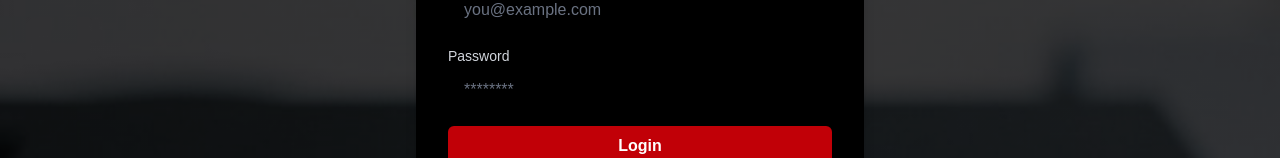
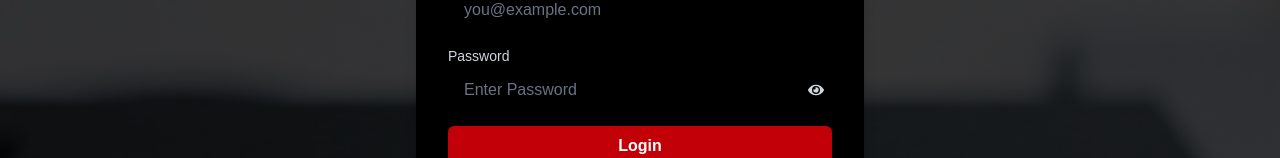
Before and after one commit to Lincoln-Madaraka/bloodafya, a Next.js app: page /login in a window 1280 px wide. Shown: the part 370-528 px from the top of the page. Built offline with nearby package versions, Linux system fonts and the light colour scheme.

Commit message:
some addition

```diff
--- a/src/app/login/page.tsx
+++ b/src/app/login/page.tsx
@@ -1,11 +1,12 @@
 'use client';
 
-import React from 'react';
-import { FaArrowLeft, FaTwitter, FaInstagram, FaGlobe, FaEnvelope } from 'react-icons/fa';
+import React, { useState } from "react";
+import { FaArrowLeft, FaTwitter, FaInstagram, FaGlobe, FaEnvelope, FaEye, FaEyeSlash} from 'react-icons/fa';
 import { useRouter } from 'next/navigation';
 
 export default function Login() {
   const router = useRouter();
+  const [showPassword, setShowPassword] = useState(false);
 
   return (
     <div
@@ -44,18 +45,27 @@ export default function Login() {
               <input
                 type="email"
                 id="email"
-                className="w-full px-4 py-2 rounded-md text-black placeholder-gray-500 focus:outline-none focus:ring focus:border-red-500"
+                className="w-full px-4 py-2 rounded-md  text-white placeholder-gray-500 focus:outline-none focus:ring focus:border-red-500"
                 placeholder="you@example.com"
               />
             </div>
             <div>
               <label htmlFor="password" className="block mb-1 text-sm text-gray-300">Password</label>
-              <input
-                type="password"
-                id="password"
-                className="w-full px-4 py-2 rounded-md text-black placeholder-gray-500 focus:outline-none focus:ring focus:border-red-500"
-                placeholder="********"
-              />
+              <div className="relative">
+                <input
+                  type={showPassword ? "text" : "password"}
+                  id="password"
+                  className="w-full px-4 py-2 rounded-md text-white placeholder-gray-500 focus:outline-none focus:ring focus:border-red-500"
+                  placeholder="Enter Password"
+                />
+                <button
+                  type="button"
+                  className="absolute right-2 top-1/2 transform -translate-y-1/2 text-gray-300"
+                  onClick={() => setShowPassword(!showPassword)}
+                >
+                  {showPassword ? <FaEyeSlash /> : <FaEye />}
+                </button>
+              </div>
             </div>
             <button
               type="submit"
@@ -73,7 +83,7 @@ export default function Login() {
 
           <div className="text-sm text-center mt-6 text-gray-300">
             I have no account yet?{' '}
-            <a href="/signup" className="text-red-500 hover:underline">
+            <a href="/register" className="text-red-500 hover:underline">
               Sign Up
             </a>
           </div>
```
